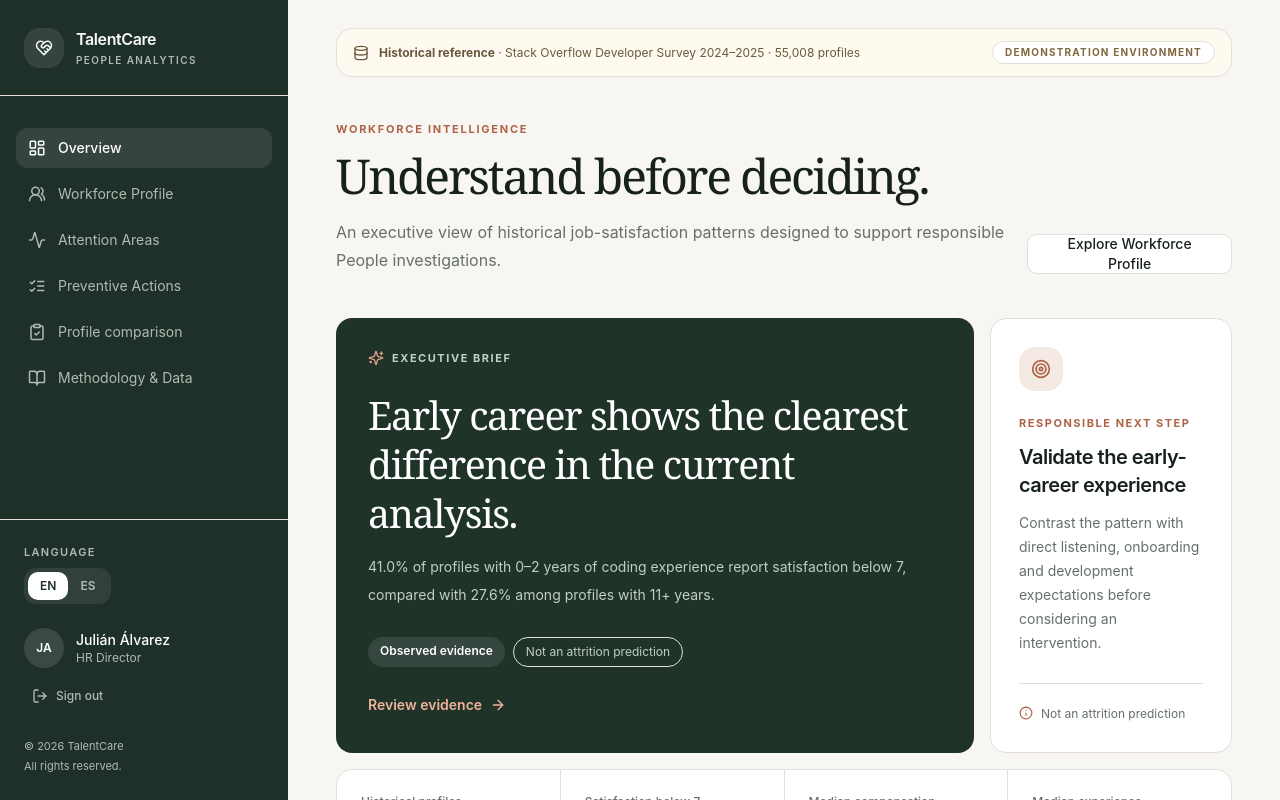
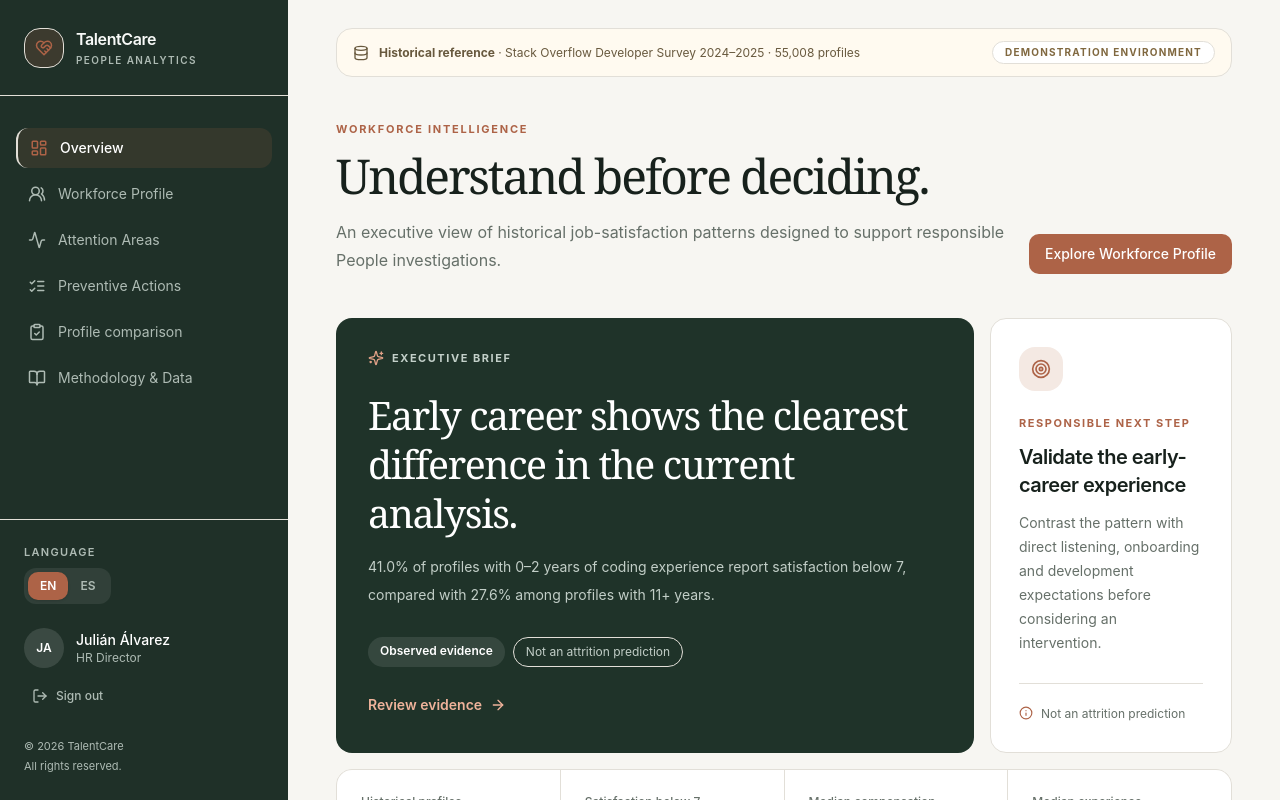
Before and after one commit to Bootcamp-IA-MAD-P7/Proyecto6-Grupo2, a React (Vite) app in the folder frontend/: page /#login in a window 1280 px wide. Both pictures are taken after a click on the button "Open demo workspace". Shown: the top 800 px of the page. Built offline with nearby package versions, Linux system fonts and the light colour scheme.

Commit message:
fix(frontend): finalize MVP demo polish

```diff
--- a/frontend/src/app.tsx
+++ b/frontend/src/app.tsx
@@ -61,9 +61,13 @@ export default function App() {
   }, [authenticated])
 
   const handleLogin = (rememberSession: boolean) => {
+    window.localStorage.removeItem(AUTH_STORAGE_KEY)
+    window.sessionStorage.removeItem(AUTH_STORAGE_KEY)
+
     const storage = rememberSession
       ? window.localStorage
       : window.sessionStorage
+
     storage.setItem(AUTH_STORAGE_KEY, "true")
     setAuthenticated(true)
     setView("dashboard")
--- a/frontend/src/components/auth/login-form.tsx
+++ b/frontend/src/components/auth/login-form.tsx
@@ -149,9 +149,9 @@ export function LoginForm({ translations, onSuccess }: LoginFormProps) {
             >
               {translations.form.emailLabel}
             </label>
-            <div className="relative mt-2">
+            <div className="group relative mt-2">
               <Mail
-                className="pointer-events-none absolute top-1/2 left-3 size-4 -translate-y-1/2 text-muted-foreground"
+                className="pointer-events-none absolute top-1/2 left-3 size-4 -translate-y-1/2 text-muted-foreground transition-colors group-focus-within:text-primary"
                 aria-hidden="true"
               />
               <input
@@ -190,9 +190,9 @@ export function LoginForm({ translations, onSuccess }: LoginFormProps) {
             >
               {translations.form.passwordLabel}
             </label>
-            <div className="relative mt-2">
+            <div className="group relative mt-2">
               <LockKeyhole
-                className="pointer-events-none absolute top-1/2 left-3 size-4 -translate-y-1/2 text-muted-foreground"
+                className="pointer-events-none absolute top-1/2 left-3 size-4 -translate-y-1/2 text-muted-foreground transition-colors group-focus-within:text-primary"
                 aria-hidden="true"
               />
               <input
@@ -222,7 +222,7 @@ export function LoginForm({ translations, onSuccess }: LoginFormProps) {
                 aria-pressed={passwordVisible}
                 disabled={isSubmitting}
                 onClick={() => setPasswordVisible((visible) => !visible)}
-                className="absolute top-1/2 right-0.5 grid size-10 -translate-y-1/2 place-items-center rounded-md text-muted-foreground transition-colors hover:bg-secondary hover:text-foreground disabled:pointer-events-none disabled:opacity-50"
+                className="absolute top-1/2 right-0.5 grid size-10 -translate-y-1/2 place-items-center rounded-md text-muted-foreground transition-colors hover:bg-primary/10 hover:text-primary disabled:pointer-events-none disabled:opacity-50"
               >
                 {passwordVisible ? (
                   <EyeOff className="size-4" aria-hidden="true" />
@@ -281,7 +281,7 @@ export function LoginForm({ translations, onSuccess }: LoginFormProps) {
             <Button
               type="submit"
               disabled={isSubmitting}
-              className="h-12 w-full"
+              className="h-12 w-full shadow-sm shadow-primary/20"
             >
               {isSubmitting
                 ? translations.form.submitting
--- a/frontend/src/components/dashboard/executive-dashboard.tsx
+++ b/frontend/src/components/dashboard/executive-dashboard.tsx
@@ -432,7 +432,6 @@ export function ExecutiveDashboard({ onLogout }: ExecutiveDashboardProps) {
             </div>
             <div className="flex gap-3">
               <Button
-                variant="outline"
                 onClick={() => scrollTo("workforce-overview")}
               >
                 {copy.exploreProfile}
@@ -578,7 +577,7 @@ export function ExecutiveDashboard({ onLogout }: ExecutiveDashboardProps) {
                         </div>
                         <div className="mt-2 h-2.5 overflow-hidden rounded-full bg-muted">
                           <div
-                            className="h-full rounded-full bg-[#789181]"
+                            className="h-full rounded-full bg-primary/65"
                             style={{ width: `${share}%` }}
                           />
                         </div>
@@ -655,7 +654,7 @@ export function ExecutiveDashboard({ onLogout }: ExecutiveDashboardProps) {
                     onClick={() => setActiveDimension(item.id)}
                     className={`rounded-lg px-3.5 py-2 text-xs font-semibold transition-colors ${
                       item.id === activeDimension
-                        ? "bg-[#24382e] text-white"
+                        ? "border border-primary bg-primary text-primary-foreground shadow-sm"
                         : "border border-border bg-card text-muted-foreground hover:border-primary/30 hover:text-foreground"
                     }`}
                   >
--- a/frontend/src/components/layout/app-sidebar.tsx
+++ b/frontend/src/components/layout/app-sidebar.tsx
@@ -108,7 +108,7 @@ export function AppSidebar({
       >
         <div className="flex h-24 items-center justify-between border-b border-white/10 px-6">
           <div className="flex items-center gap-3">
-            <span className="grid size-10 place-items-center rounded-xl bg-white/10">
+            <span className="grid size-10 place-items-center rounded-xl border border-primary/30 bg-primary/20 text-primary">
               <HeartHandshake className="size-4.5" aria-hidden="true" />
             </span>
             <div>
@@ -144,7 +144,7 @@ export function AppSidebar({
                     className={cn(
                       "flex w-full items-center gap-3 rounded-lg px-3 py-2.5 text-sm",
                       item.active
-                        ? "bg-white/10 font-medium text-white"
+                        ? "border-l-2 border-primary bg-primary/15 font-medium text-white"
                         : "text-sidebar-muted hover:bg-white/6 hover:text-white",
                     )}
                     onClick={() => {
@@ -164,7 +164,13 @@ export function AppSidebar({
                       scrollTo(item.id === "overview" ? "home" : item.id)
                     }}
                   >
-                    <Icon className="size-4.5" aria-hidden="true" />
+                    <Icon
+                      className={cn(
+                        "size-4.5",
+                        item.active && "text-primary",
+                      )}
+                      aria-hidden="true"
+                    />
                     <span>{item.label}</span>
                   </button>
                 </li>
--- a/frontend/src/components/layout/language-selector.tsx
+++ b/frontend/src/components/layout/language-selector.tsx
@@ -31,7 +31,7 @@ export function LanguageSelector({
             className={cn(
               "rounded-md px-3 py-1.5 text-xs font-semibold transition-colors",
               language === code
-                ? "bg-white text-sidebar"
+                ? "bg-primary text-primary-foreground shadow-sm"
                 : "text-sidebar-muted hover:text-white",
             )}
             onClick={() => onChange(code)}
--- a/frontend/src/components/prediction/prediction-form.tsx
+++ b/frontend/src/components/prediction/prediction-form.tsx
@@ -279,7 +279,7 @@ export function PredictionForm({
                         field,
                         Boolean(copy.description),
                       )}
-                      className="mt-2 h-11 w-full rounded-md border border-input bg-background px-3 text-sm text-foreground outline-none transition-colors placeholder:text-muted-foreground focus:border-primary focus:ring-2 focus:ring-ring/20"
+                      className="mt-2 h-11 w-full rounded-md border border-input bg-background px-3 text-sm text-foreground outline-none transition-colors placeholder:text-muted-foreground focus:border-primary focus:bg-primary/5 focus:ring-2 focus:ring-ring/20"
                     />
                     {error && (
                       <p
@@ -324,7 +324,7 @@ export function PredictionForm({
                       field,
                       Boolean(copy.description),
                     )}
-                    className="mt-2 h-11 w-full rounded-md border border-input bg-background px-3 text-sm text-foreground outline-none transition-colors focus:border-primary focus:ring-2 focus:ring-ring/20"
+                    className="mt-2 h-11 w-full rounded-md border border-input bg-background px-3 text-sm text-foreground outline-none transition-colors focus:border-primary focus:bg-primary/5 focus:ring-2 focus:ring-ring/20"
                   >
                     <option value="">{copy.placeholder}</option>
                     {options[field].map((option) => (
@@ -348,7 +348,7 @@ export function PredictionForm({
 
           <div className="mt-8 grid gap-4 lg:grid-cols-2">
             <section
-              className="rounded-lg border border-border bg-muted/35 p-5"
+              className="rounded-lg border border-primary/20 bg-primary/5 p-5"
               aria-labelledby={`${formId}-responsible-use`}
             >
               <div className="flex items-center gap-2">
@@ -376,7 +376,7 @@ export function PredictionForm({
             </section>
 
             <section
-              className="rounded-lg border border-border bg-muted/35 p-5"
+              className="rounded-lg border border-primary/20 bg-primary/5 p-5"
               aria-labelledby={`${formId}-privacy`}
             >
               <div className="flex items-center gap-2">
@@ -401,7 +401,11 @@ export function PredictionForm({
           </div>
 
           <div className="mt-8 flex justify-end border-t border-border pt-6">
-            <Button type="submit" disabled={isSubmitting} className="min-w-40">
+            <Button
+              type="submit"
+              disabled={isSubmitting}
+              className="min-w-40 shadow-sm shadow-primary/20"
+            >
               {isSubmitting ? translations.submitting : translations.submit}
             </Button>
           </div>
--- a/frontend/src/pages/login-page.tsx
+++ b/frontend/src/pages/login-page.tsx
@@ -31,7 +31,7 @@ export function LoginPage({ onContinue }: LoginPageProps) {
         <div className="mx-auto flex w-full max-w-2xl flex-col">
           <div className="flex items-start justify-between gap-5">
             <div className="flex items-center gap-3">
-              <span className="grid size-14 place-items-center rounded-2xl bg-white/10">
+              <span className="grid size-14 place-items-center rounded-2xl border border-primary/30 bg-primary/20 text-primary">
                 <HeartHandshake className="size-6" aria-hidden="true" />
               </span>
               <p className="text-xl font-semibold tracking-tight">
@@ -92,7 +92,7 @@ export function LoginPage({ onContinue }: LoginPageProps) {
       <section className="flex items-start justify-center px-5 py-8 sm:px-10 lg:px-12 lg:pt-10 xl:pt-12">
         <div className="w-full max-w-md">
           <LoginForm translations={copy.login} onSuccess={onContinue} />
-          <aside className="mt-4 rounded-xl border border-border bg-secondary/55 p-4">
+          <aside className="mt-4 rounded-xl border border-primary/20 bg-primary/5 p-4">
             <p className="text-xs font-semibold text-foreground">
               {copy.login.trust.title}
             </p>
```
